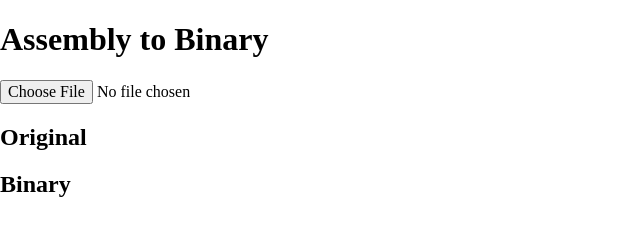
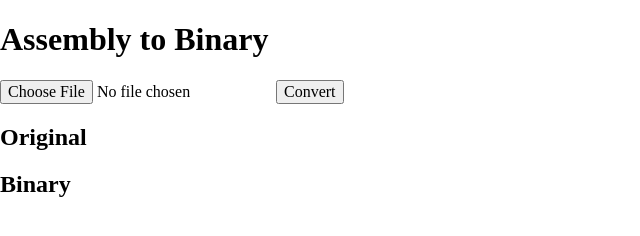
Before and after one commit to Blairi/assembly-to-binary, a plain HTML site: page index.html in a window 1280 px wide. Shown: the whole page, without its empty margins (0-640 px from the left). Drawn offline with Linux system fonts and the light colour scheme.

Commit message:
adding submit button

```diff
--- a/index.html
+++ b/index.html
@@ -10,7 +10,10 @@
 <body>
     <h1>Assembly to Binary</h1>
 
-    <input type="file">
+    <form id="form">
+        <input name="fileInput" type="file">
+        <input type="submit" value="Convert">
+    </form>
 
     <h2>Original</h2>
     <div id="original"></div>
```
